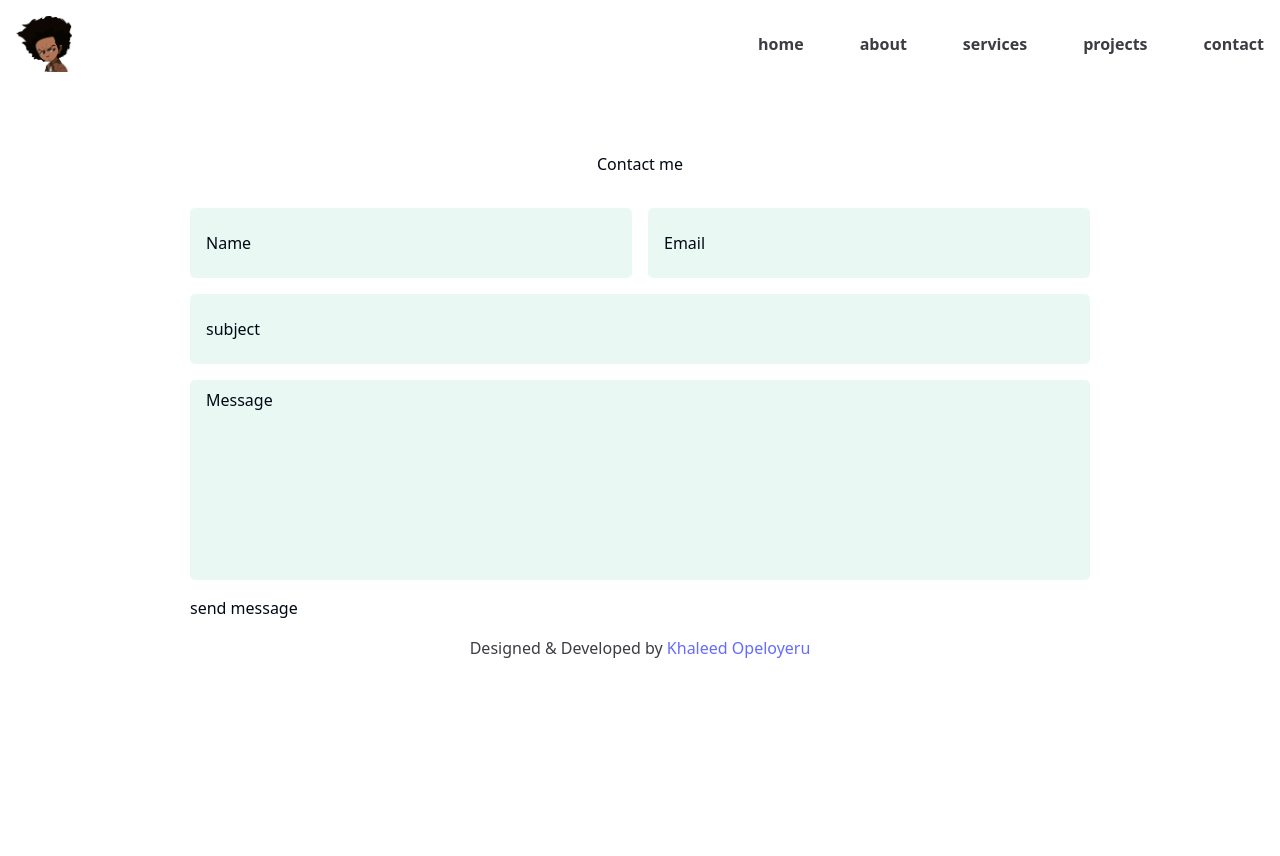
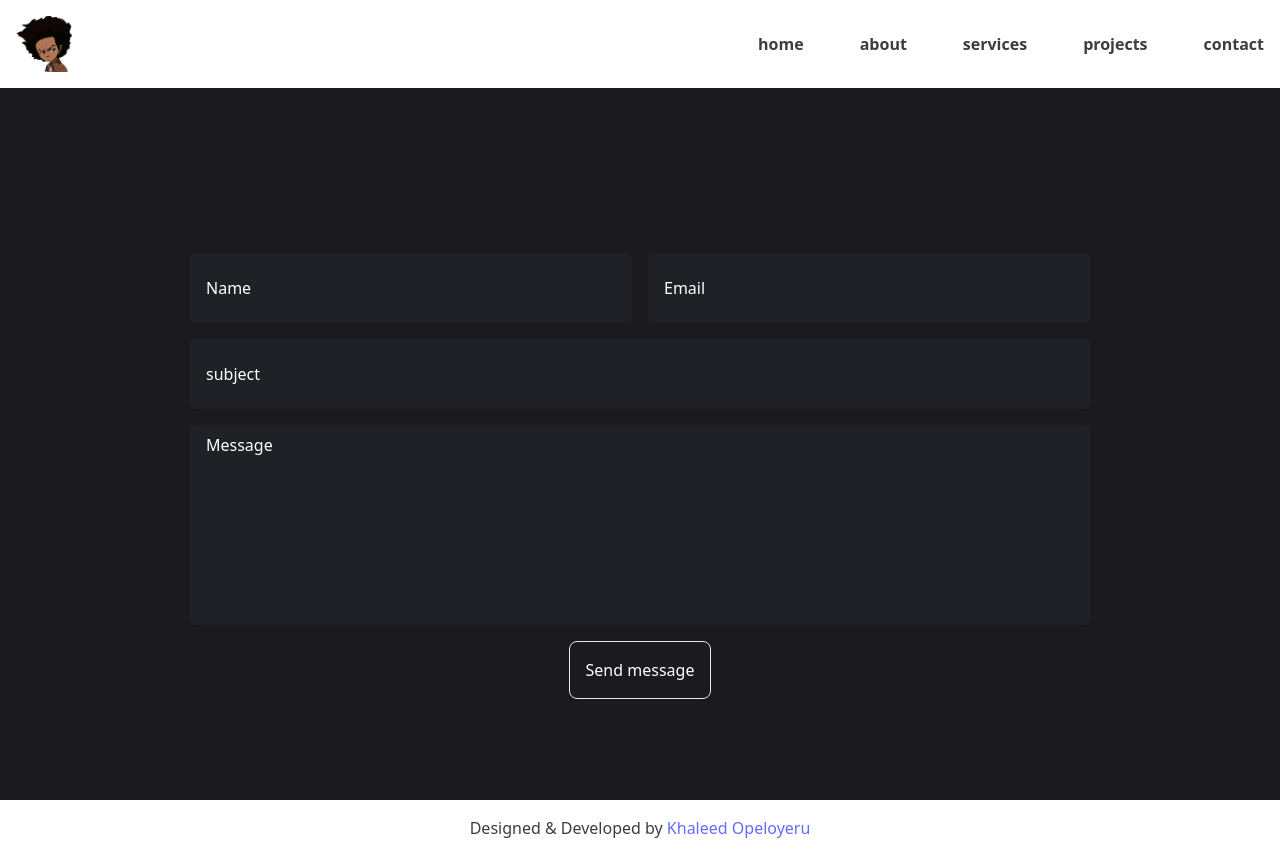
Before and after one commit to dev-bams/comp229-assignment1, a React (Vite) app: page /contact in a window 1280 px wide. Before the commit the page ends 800 px from the top, so only its background shows below. Built offline with nearby package versions, Linux system fonts and the light colour scheme.

Commit message:
working ✅

```diff
--- a/src/pages/about-page/SkillGroup.tsx
+++ b/src/pages/about-page/SkillGroup.tsx
@@ -11,13 +11,10 @@ import Mongodb from "../../assets/icons/Mongodb";
 import Nodejs from "../../assets/icons/Nodejs";
 import Tailwind from "../../assets/icons/Tailwind";
 import Git from "../../assets/icons/Git";
-// import Rust from "../../assets/icons/Rust";
 import Python from "../../assets/icons/Python";
 import SCSS from "../../assets/icons/SCSS";
 import Bash from "../../assets/icons/Bash";
 import Figma from "../../assets/icons/Figma";
-// import CPlusPlus from "../../assets/icons/CPlusPlus";
-// import Angular from "../../assets/icons/Angular";
 import SQL from "../../assets/icons/SQL";
 
 function SkillGroup() {
--- a/src/pages/contact-page/ContactForm.tsx
+++ b/src/pages/contact-page/ContactForm.tsx
@@ -1,11 +1,13 @@
 function ContactForm() {
   return (
-    <div>
+    <div
+      className=" flex justify-center transition-colors duration-300 bg-first-primary"
+      style={{ minHeight: "calc( 100vh - 88px )" }}
+    >
       <section className="contact-form-container">
         <div className="contact-form-section">
-          <h2>Contact me</h2>
           <div className="right-contact-form">
-            <form name="contact-me">
+            <form name="contact-me" className="flex justify-center" action="/">
               <input type="text" placeholder="Name" name="name" required />
               <input type="email" placeholder="Email" name="email" />
               <input
@@ -19,7 +21,9 @@ function ContactForm() {
                 name="message"
                 required
               ></textarea>
-              <button className="submit-button-container">send message</button>
+              <button className="border p-4 text-white rounded-lg">
+                Send message
+              </button>
             </form>
           </div>
         </div>
--- a/src/styles/style.css
+++ b/src/styles/style.css
@@ -55,13 +55,14 @@
   border-radius: 5px;
   outline: none;
   height: 70px;
-  background-color: rgba(44, 188, 133, 0.1);
+  background-color: #202127;
+  color: white;
   border: none;
   flex-grow: 1;
 }
 .right-contact-form form input::placeholder,
 .right-contact-form form textarea::placeholder {
-  color: #000814;
+  color: white;
   padding-left: 0.5rem;
 }
 .right-contact-form form input:nth-child(3) {
@@ -78,6 +79,7 @@
   border: none;
   outline: none;
   height: 200px;
-  background-color: rgba(44, 188, 133, 0.1);
+  background-color: #202127;
+  color: white;
   resize: none;
 }
```
Also changed, not shown: src/main.tsx (+8 -0 lines).
